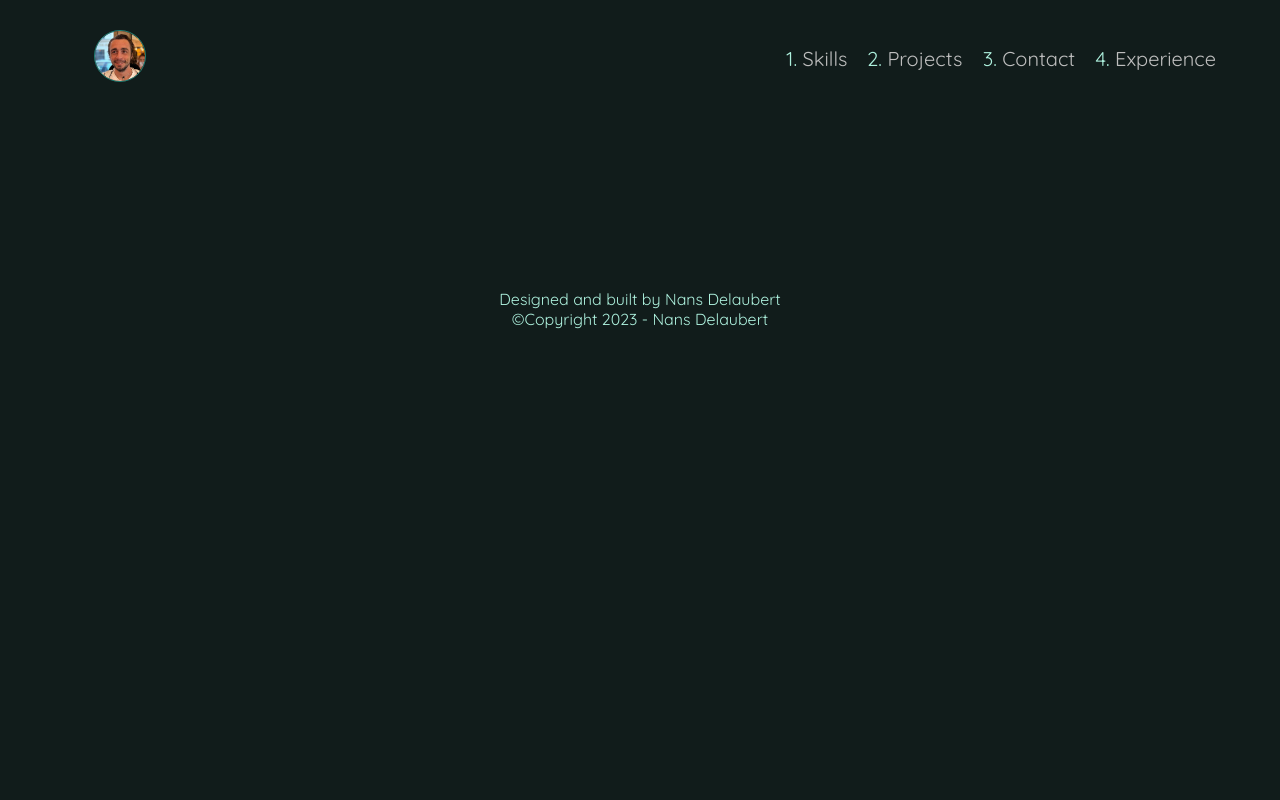
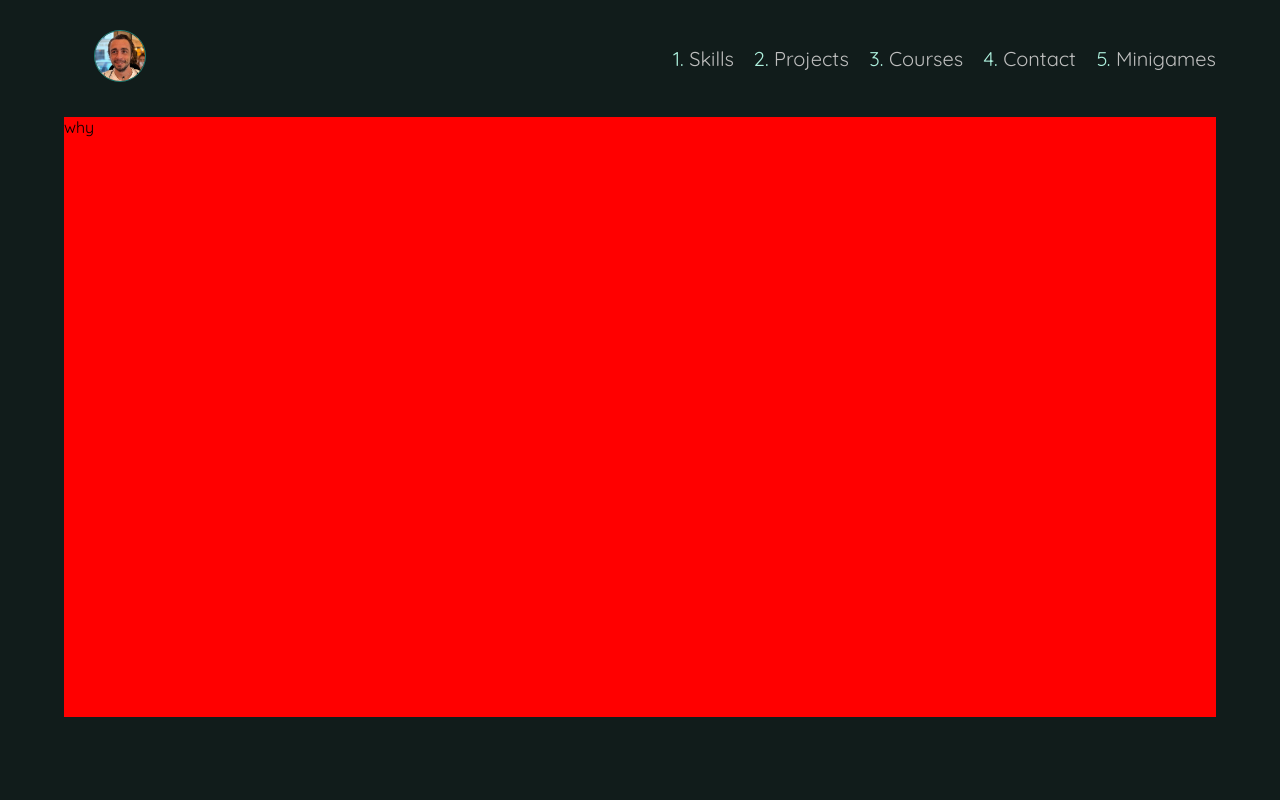
Before and after one commit to Nans-D/my_portfolio_1, a React (Create React App) app: page /minigames in a window 1280 px wide. Shown: the top 800 px of the page. Built offline with nearby package versions, Linux system fonts and the light colour scheme.

Commit message:
prepare to put allocine project

```diff
--- a/src/App.js
+++ b/src/App.js
@@ -5,11 +5,12 @@ import Presentation from "./components/Presentation/Presentation";
 import Skill from "./components/Skills/Skill";
 import Projects from "./components/Projects-folder/Projects";
 import Contact from "./components/Contact/Contact";
-import Experience from "./components/Experience/Experience";
+// import Experience from "./components/Experience/Experience";
 import Footer from "./components/Footer/Footer";
 import Courses from "./components/Courses/Courses";
 import "./App.css";
 import { BrowserRouter as Router, Route, Routes } from "react-router-dom";
+import MiniGames from "./components/Minigames/Minigames";
 
 function App() {
   return (
@@ -34,14 +35,17 @@ function App() {
                     <div id="projects">
                       <Projects />
                     </div>
-                    <div id="experiences">
+                    {/* <div id="experiences">
                       <Experience />
+                    </div> */}
+                    <div id="courses">
+                      <Courses />
                     </div>
-                    <Courses />
                   </>
                 }
               />
               <Route path="/contact" element={<Contact />} />
+              <Route path="/minigames" element={<MiniGames />} />
             </Routes>
           </div>
           <Footer />
--- a/src/components/Header/Header.js
+++ b/src/components/Header/Header.js
@@ -52,15 +52,26 @@ function Header() {
               </a>
             </li>
             <li>
-              <Link to="/contact">Contact</Link>
+              <a href="#courses" onClick={() => handleAnchorClick("courses")}>
+                Courses
+              </a>
             </li>
-            <li>
+            {/* <li>
               <a
                 href="#experiences"
                 onClick={() => handleAnchorClick("experiences")}
               >
                 Experience
               </a>
+            </li> */}
+            <li>
+              {/* <Link to="/contact">Contact</Link> */}
+              <a href="/contact" onClick={() => handleAnchorClick("contact")}>
+                Contact
+              </a>
+            </li>
+            <li>
+              <Link to="/minigames">Minigames</Link>
             </li>
           </ul>
         </nav>
--- a/src/components/Minigames/Minigames.css
+++ b/src/components/Minigames/Minigames.css
@@ -0,0 +1,5 @@
+.play-grid {
+  display: grid;
+  grid-template: repeat(30, 1fr) / repeat(30, 1fr);
+  background-color: red;
+}
--- a/src/components/Minigames/Minigames.js
+++ b/src/components/Minigames/Minigames.js
@@ -1,5 +1,15 @@
 import "./Minigames.css";
 
-export const MiniGames = () => {
-  return <div></div>;
+const MiniGames = () => {
+  return (
+    <div>
+      <div className="game">
+        <div className="play-grid">
+          <div>why</div>
+        </div>
+      </div>
+    </div>
+  );
 };
+
+export default MiniGames;
--- a/src/components/Projects-folder/Projects.js
+++ b/src/components/Projects-folder/Projects.js
@@ -1,11 +1,28 @@
+import { useState } from "react";
 import "./Projects.css";
 
 function Projects() {
+  const [backCard, setBackCard] = useState(false);
+
   return (
     <div>
       <div className="projects-container">
         <h1 id="project-title">Projects</h1>
-        <div class="load-wrapp">
+
+        <div className="projects-cards-container">
+          <div
+            onMouseEnter={() => {
+              setBackCard(true);
+            }}
+            onMouseLeave={() => {
+              setBackCard(false);
+            }}
+            className="projects-card"
+          >
+            <img src="" alt="" />
+          </div>
+        </div>
+        {/* <div class="load-wrapp">
           <div class="load-6">
             <div class="letter-holder">
               <div class="l-1 letter">L</div>
@@ -20,7 +37,7 @@ function Projects() {
               <div class="l-10 letter">.</div>
             </div>
           </div>
-        </div>
+        </div> */}
       </div>
     </div>
   );
```
